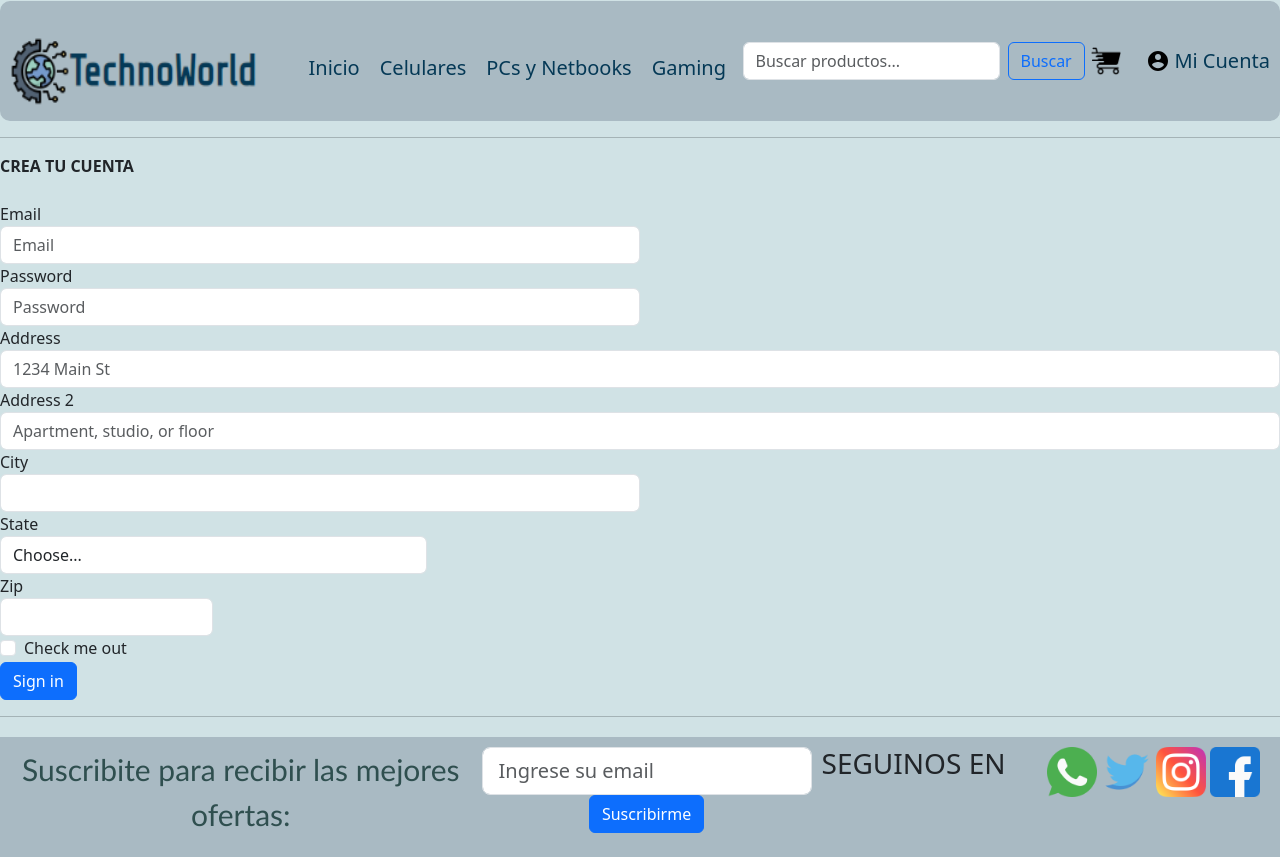
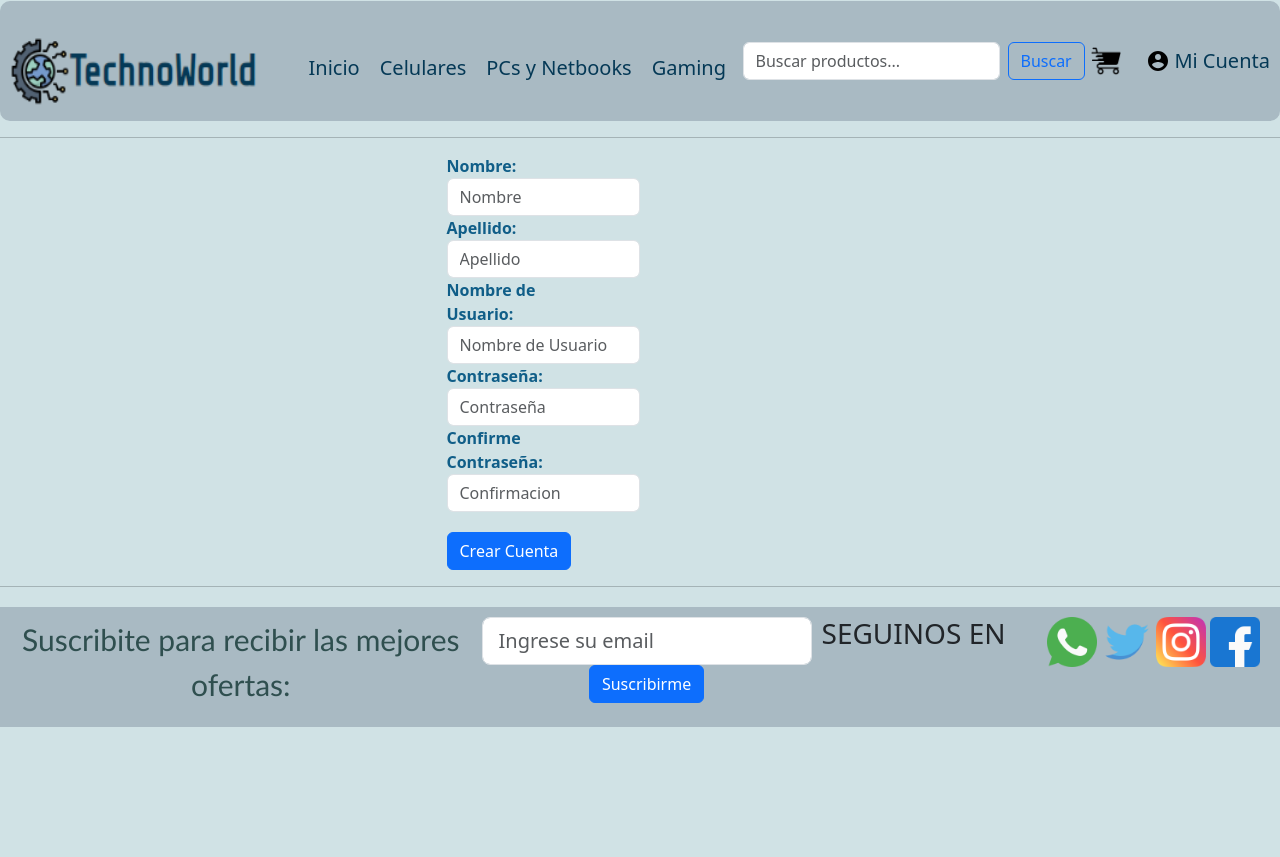
Before and after one commit to Solangeburgos/techno-world, a plain HTML site: page html/registro.html in a window 1280 px wide. After the commit the page ends 800 px from the top, so only its background shows below. Drawn offline with nearby package versions, Linux system fonts and the light colour scheme.

Commit message:
se agrega estilos y posicion para formulario de creacion de nueva cuenta

```diff
--- a/css/style.css
+++ b/css/style.css
@@ -201,6 +201,25 @@ ul li{
     margin-right: 80px;
 }
 
+
+.form-flex{
+    display: flex;
+    justify-content: center;
+}
+
+label {
+    color: #105e88;
+    font-weight: bold;
+    width: 130px;
+    float: left;
+
+  }
+
+  .new-account-btn{
+      margin-top: 20px;
+      text-align: center;
+  }
+
  /*ESTILOS FOOTER*/
 
 footer{
--- a/html/registro.html
+++ b/html/registro.html
@@ -51,54 +51,33 @@
 <hr>
 
 <main>
-    <span><strong>CREA TU CUENTA</strong></span><br><br>
+    <div class="form-flex">
         <form>
             <div class="form-row">
               <div class="form-group col-md-6">
-            <label for="inputEmail4">Email</label>
-            <input type="email" class="form-control" id="inputEmail4" placeholder="Email">
+                <label for="inputNombre">Nombre:</label>
+                <input type="text" class="form-control" id="inputNombre" placeholder="Nombre">
               </div>
               <div class="form-group col-md-6">
-            <label for="inputPassword4">Password</label>
-            <input type="password" class="form-control" id="inputPassword4" placeholder="Password">
+                <label for="inputApellido">Apellido:</label>
+                <input type="text" class="form-control" id="inputApellido" placeholder="Apellido">
               </div>
             </div>
-        <div class="form-group">
-          <label for="inputAddress">Address</label>
-          <input type="text" class="form-control" id="inputAddress" placeholder="1234 Main St">
+            <div class="form-group col-md-6">
+              <label for="inputUserName">Nombre de Usuario:</label>
+              <input type="text" class="form-control" id="inputUserName" placeholder="Nombre de Usuario">
             </div>
-        <div class="form-group">
-          <label for="inputAddress2">Address 2</label>
-          <input type="text" class="form-control" id="inputAddress2" placeholder="Apartment, studio, or floor">
+            <div class="form-group col-md-6">
+              <label for="inputPassword">Contraseña:</label>
+              <input type="password" class="form-control" id="inputPassword" placeholder="Contraseña">
             </div>
-        <div class="form-row">
             <div class="form-group col-md-6">
-            <label for="inputCity">City</label>
-            <input type="text" class="form-control" id="inputCity">
+                <label for="inputConfirmacion">Confirme Contraseña:</label>
+                <input type="password" class="form-control" id="inputConfirmacion" placeholder="Confirmacion">
             </div>
-          <div class="form-group col-md-4">
-            <label for="inputState">State</label>
-            <select id="inputState" class="form-control">
-              <option selected>Choose...</option>
-              <option>...</option>
-            </select>
+            <button type="submit" class="btn btn-primary new-account-btn">Crear Cuenta</button>
+          </form>
     </div>
-          <div class="form-group col-md-2">
-            <label for="inputZip">Zip</label>
-            <input type="text" class="form-control" id="inputZip">
-          </div>
-        </div>
-        <div class="form-group">
-          <div class="form-check">
-            <input class="form-check-input" type="checkbox" id="gridCheck">
-            <label class="form-check-label" for="gridCheck">
-              Check me out
-            </label>
-          </div>
-        </div>
-        <button type="submit" class="btn btn-primary">Sign in</button>
-      </form>
-
 </main>
 
 <hr>
```
Lines whose indentation alone changed are shown as unchanged.
